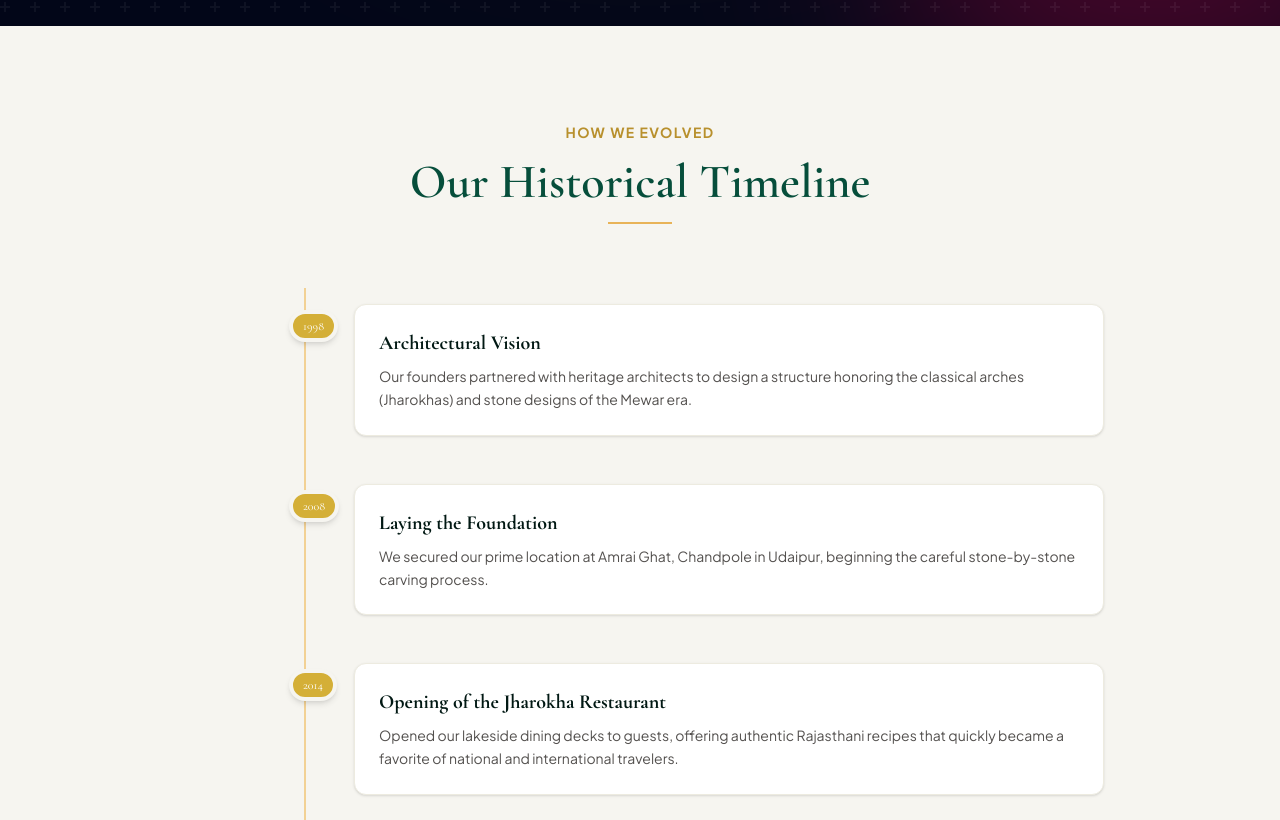
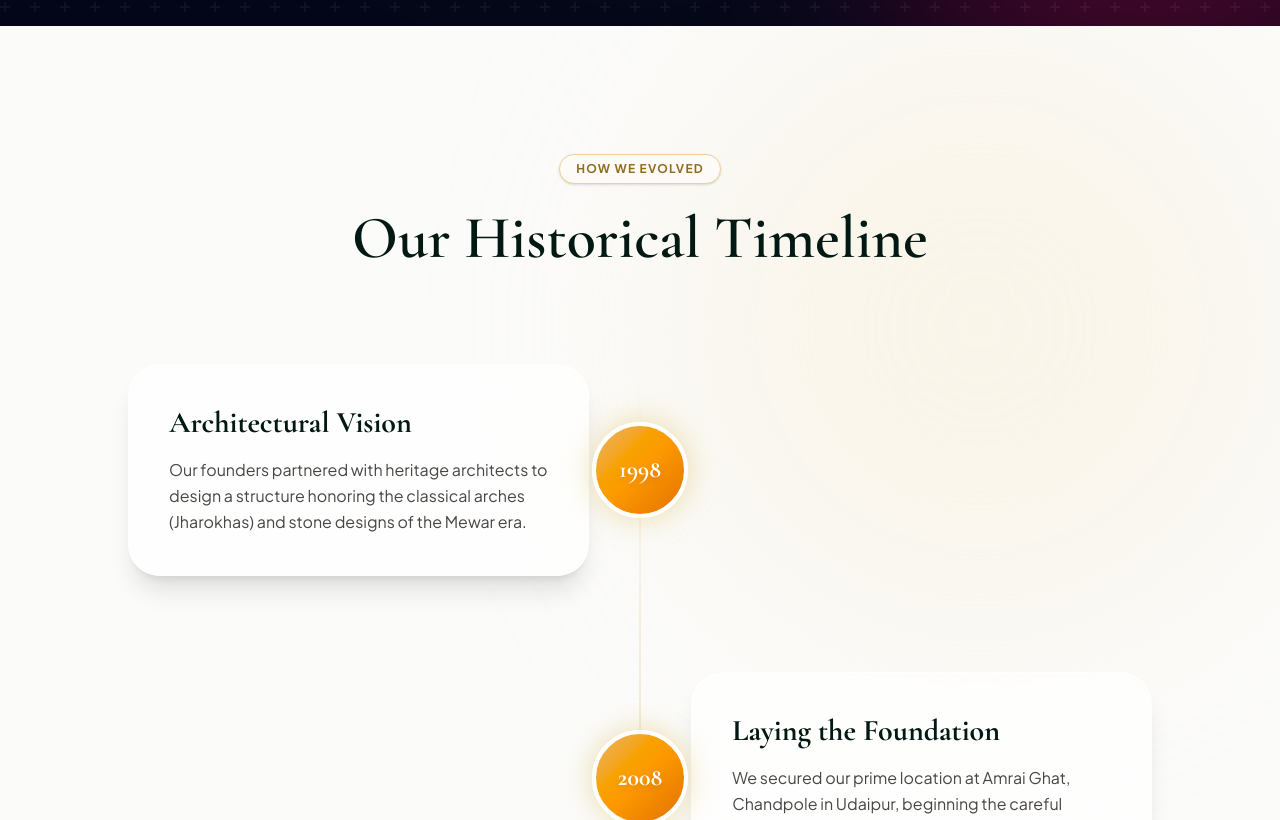
Before and after one commit to Eshbanoliver/JHAROKHAHAVELI, a React (Vite) app: page /about in a window 1280 px wide. Shown: the part 1980-2800 px from the top of the page. Built offline with nearby package versions, Linux system fonts and the light colour scheme.

Commit message:
updated files

```diff
--- a/src/pages/About.tsx
+++ b/src/pages/About.tsx
@@ -246,43 +246,83 @@ export default function About() {
       </section>
 
       {/* Timeline Section */}
-      <section className="py-24 px-6 md:px-12 max-w-5xl mx-auto space-y-16">
-        <div className="text-center space-y-4">
-          <span className="text-gold-600 font-sans text-xs md:text-sm uppercase tracking-widest font-bold block">
+      <section className="relative py-32 px-6 md:px-12 overflow-hidden bg-beige-50">
+        {/* Background Decorative elements */}
+        <div className="absolute top-0 right-0 w-[600px] h-[600px] bg-gold-200/30 rounded-full blur-[120px] pointer-events-none" />
+        <div className="absolute bottom-0 left-0 w-[600px] h-[600px] bg-emerald-200/20 rounded-full blur-[120px] pointer-events-none" />
+
+        <div className="max-w-6xl mx-auto space-y-24 relative z-10">
+          <div className="text-center space-y-6">
+            <motion.span
+              initial={{ opacity: 0, y: 20 }}
+              whileInView={{ opacity: 1, y: 0 }}
+              viewport={{ once: true }}
+              className="inline-block py-1.5 px-4 rounded-full border border-gold-300 bg-gold-50 text-gold-700 font-sans text-xs uppercase tracking-widest font-bold shadow-sm"
+            >
               How We Evolved
-          </span>
-          <h2 className="font-serif text-3xl md:text-5xl font-semibold text-emerald-800">
+            </motion.span>
+            <motion.h2
+              initial={{ opacity: 0, y: 20 }}
+              whileInView={{ opacity: 1, y: 0 }}
+              viewport={{ once: true }}
+              transition={{ delay: 0.1 }}
+              className="font-serif text-4xl md:text-6xl font-semibold text-emerald-950"
+            >
               Our Historical Timeline
-          </h2>
-          <div className="w-16 h-[2px] bg-gold-400 mx-auto" />
+            </motion.h2>
           </div>
 
-        <div className="relative border-l-2 border-gold-300 ml-4 md:ml-32 space-y-12 py-4">
-          {timelineEvents.map((event, idx) => (
+          <div className="relative max-w-5xl mx-auto">
+            {/* Center glowing line for desktop */}
+            <div className="absolute left-[39px] md:left-1/2 md:-translate-x-1/2 top-0 bottom-0 w-[2px] bg-gradient-to-b from-transparent via-gold-400 to-transparent opacity-50" />
+
+            <div className="space-y-16 md:space-y-24">
+              {timelineEvents.map((event, idx) => {
+                const isEven = idx % 2 === 0;
+                return (
                   <motion.div
                     key={event.year}
-              initial={{ opacity: 0, x: -20 }}
-              whileInView={{ opacity: 1, x: 0 }}
-              viewport={{ once: true }}
-              transition={{ duration: 0.6, delay: idx * 0.1 }}
-              className="relative pl-8 md:pl-12"
+                    initial={{ opacity: 0, y: 50 }}
+                    whileInView={{ opacity: 1, y: 0 }}
+                    viewport={{ once: true, margin: "-100px" }}
+                    transition={{ duration: 0.8, delay: 0.1 }}
+                    className={`relative flex flex-col md:flex-row items-start md:items-center justify-between ${isEven ? 'md:flex-row-reverse' : ''}`}
                   >
-              {/* Year Bubble */}
-              <div className="absolute -left-[17px] top-1.5 bg-gold-500 text-white font-serif text-xs px-2.5 py-1 rounded-full border-4 border-beige-100 shadow-md">
-                {event.year}
+                    {/* Empty half for spacing on desktop */}
+                    <div className="hidden md:block w-[45%]" />
+
+                    {/* Center Node / Year Bubble */}
+                    <div className="absolute md:relative left-0 md:left-auto top-0 md:top-auto flex items-center justify-center w-20 h-20 md:w-auto md:h-auto z-10">
+                      <motion.div
+                        whileHover={{ scale: 1.1, rotate: 5 }}
+                        className="w-20 h-20 md:w-24 md:h-24 bg-gradient-to-br from-gold-400 via-amber-500 to-amber-600 rounded-full flex items-center justify-center border-4 border-white shadow-[0_0_30px_rgba(212,175,55,0.4)] cursor-default"
+                      >
+                        <span className="text-white font-serif font-bold text-xl md:text-2xl drop-shadow-md">{event.year}</span>
+                      </motion.div>
                     </div>
 
-              {/* Event Content */}
-              <div className="bg-white border border-beige-200 rounded-xl p-6 shadow-sm hover:shadow-md transition-shadow">
-                <h4 className="font-serif text-lg md:text-xl font-bold text-emerald-950 mb-2">
+                    {/* Content Card */}
+                    <div className="w-full md:w-[45%] pl-28 md:pl-0">
+                      <motion.div
+                        whileHover={{ y: -10 }}
+                        className="group relative bg-white/70 backdrop-blur-xl rounded-[2rem] p-8 md:p-10 shadow-xl border border-white/60 hover:border-gold-300 transition-all duration-500 hover:shadow-2xl hover:shadow-gold-500/10"
+                      >
+                        {/* Decorative corner blur */}
+                        <div className="absolute -top-10 -right-10 w-32 h-32 bg-gradient-to-br from-gold-300 to-amber-200 rounded-full opacity-0 group-hover:opacity-40 blur-2xl transition-opacity duration-500 pointer-events-none" />
+
+                        <h4 className="font-serif text-2xl md:text-3xl font-bold text-emerald-950 mb-4 relative z-10">
                           {event.title}
                         </h4>
-                <p className="font-sans text-sm text-dark-900/75 leading-relaxed">
+                        <p className="font-sans text-base text-dark-900/80 leading-relaxed relative z-10">
                           {event.description}
                         </p>
+                      </motion.div>
                     </div>
                   </motion.div>
-          ))}
+                );
+              })}
+            </div>
+          </div>
         </div>
       </section>
 
```
Lines whose indentation alone changed are shown as unchanged.
